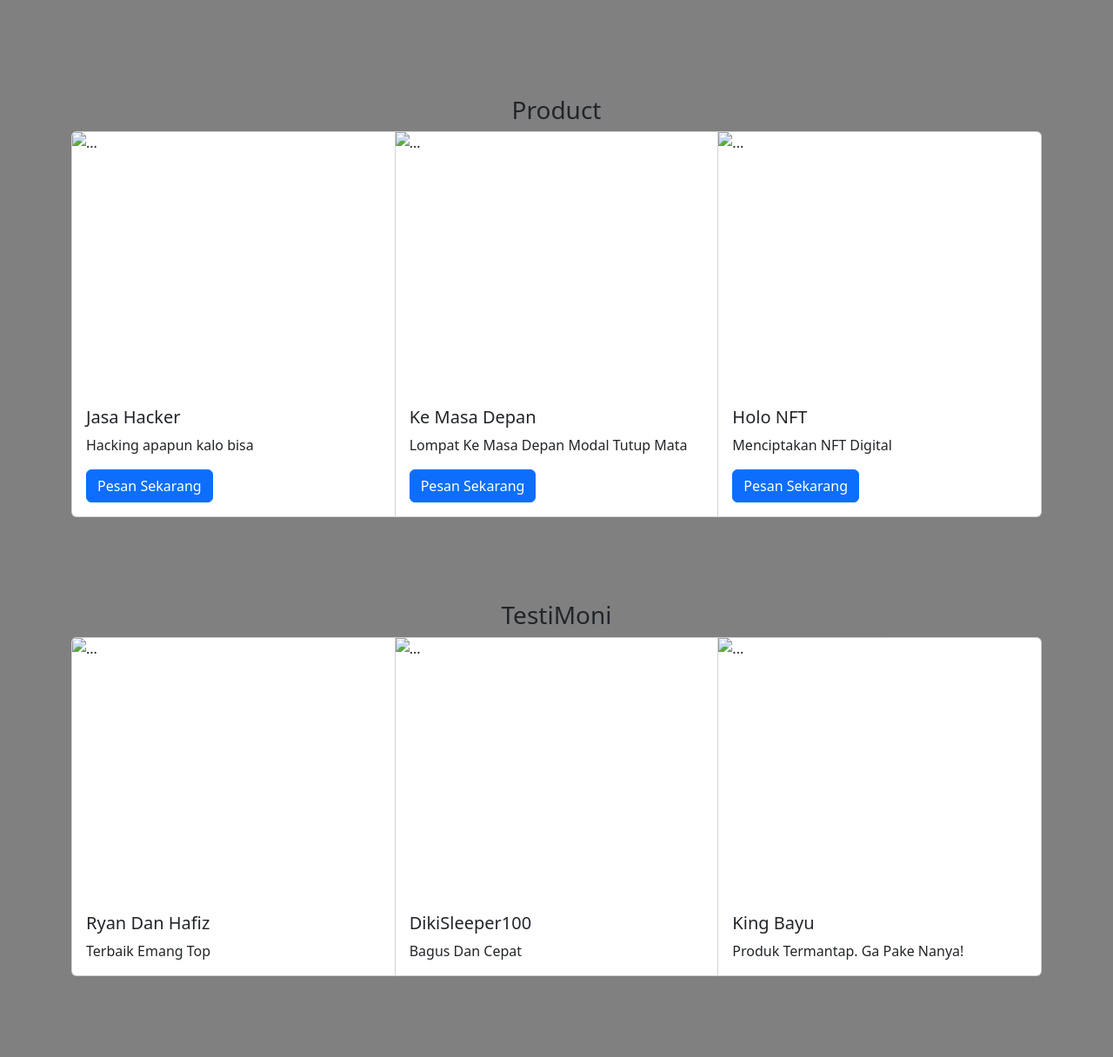
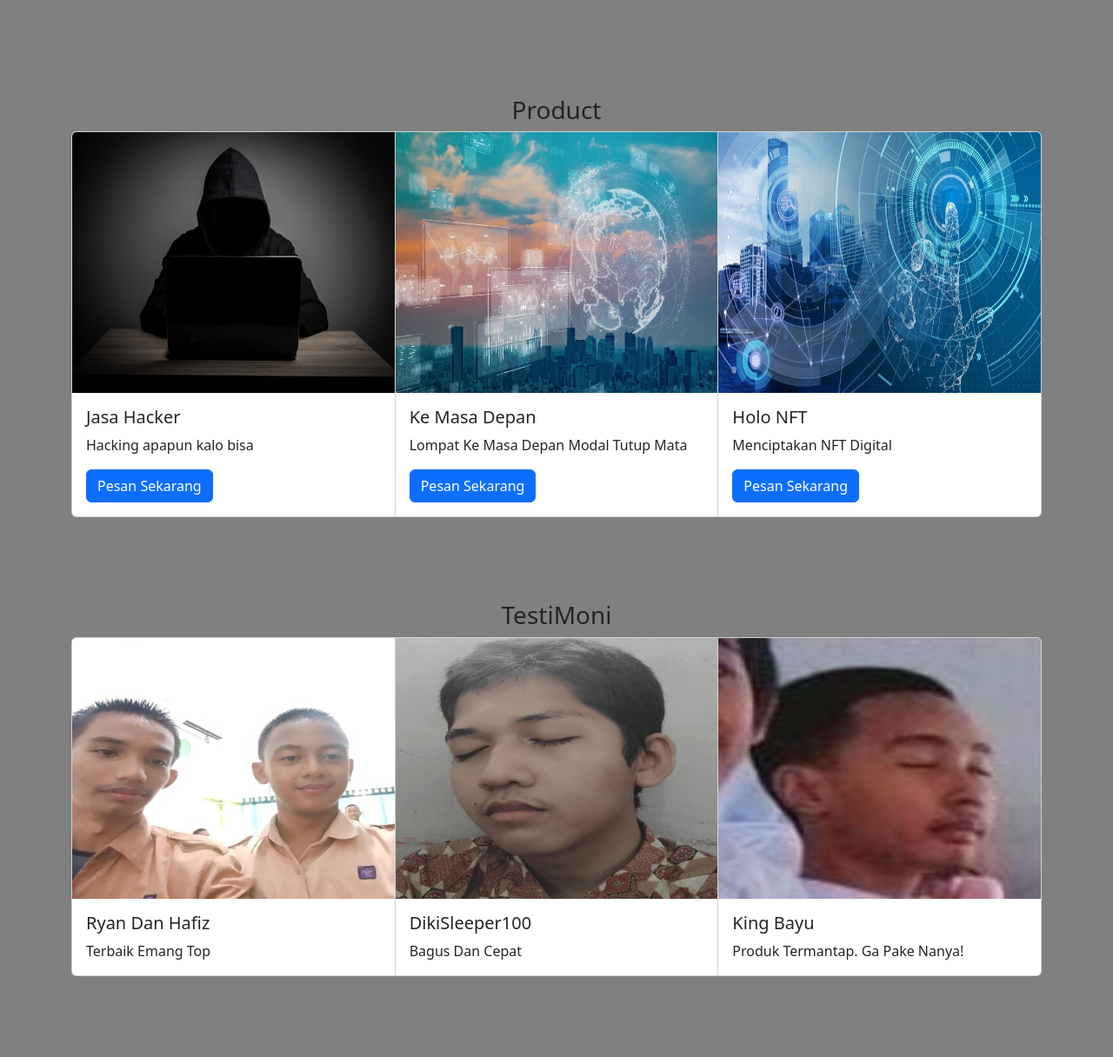
Before and after one commit to FATHURRAHMANARRIZKY/FBBD-Hosting, a plain HTML site: page index.html in a window 1280 px wide. Shown: the part 1624-2840 px from the top of the page at 87% size. Drawn offline with nearby package versions, Linux system fonts and the light colour scheme; the site is published under a folder, as on GitHub Pages, so addresses that start at the root find nothing.

Commit message:
Update index.html

```diff
--- a/index.html
+++ b/index.html
@@ -123,7 +123,7 @@
         <h3 align="center">Product</h3>
         <div class="card-group">
           <div class="card">
-            <img src="/Source/p1.jpg" class="card-img-top" alt="..." width="350px" height="300px">
+            <img src="./Source/p1.jpg" class="card-img-top" alt="..." width="350px" height="300px">
             <div class="card-body">
               <h5 class="card-title">Jasa Hacker </h5>
               <p class="card-text">Hacking apapun kalo bisa</p>
@@ -131,7 +131,7 @@
             </div>
           </div>
           <div class="card">
-            <img src="/Source/p2.jpg" class="card-img-top" alt="..." width="350px" height="300px">
+            <img src="./Source/p2.jpg" class="card-img-top" alt="..." width="350px" height="300px">
             <div class="card-body">
               <h5 class="card-title">Ke Masa Depan </h5>
               <p class="card-text">Lompat Ke Masa Depan Modal Tutup Mata</p>
@@ -139,7 +139,7 @@
             </div>
           </div>
           <div class="card">
-            <img src="/Source/p3.jpg" class="card-img-top" alt="..." width="350px" height="300px">
+            <img src="./Source/p3.jpg" class="card-img-top" alt="..." width="350px" height="300px">
             <div class="card-body">
               <h5 class="card-title">Holo NFT</h5>
               <p class="card-text">Menciptakan NFT Digital</p>
@@ -155,21 +155,21 @@
         <h3 align="center">TestiMoni</h3>
         <div class="card-group">
           <div class="card">
-            <img src="/Source/t1.jpg" class="card-img-top" alt="..." width="350px" height="300px">
+            <img src="./Source/t1.jpg" class="card-img-top" alt="..." width="350px" height="300px">
             <div class="card-body">
               <h5 class="card-title">Ryan Dan Hafiz</h5>
               <p class="card-text">Terbaik Emang Top</p>
             </div>
           </div>
           <div class="card">
-            <img src="/Source/t2.jpg" class="card-img-top" alt="..." width="350px" height="300px">
+            <img src="./Source/t2.jpg" class="card-img-top" alt="..." width="350px" height="300px">
             <div class="card-body">
               <h5 class="card-title">DikiSleeper100</h5>
               <p class="card-text">Bagus Dan Cepat</p>
             </div>
           </div>
           <div class="card">
-            <img src="/Source/t3.jpg" class="card-img-top" alt="..." width="350px" height="300px">
+            <img src="./Source/t3.jpg" class="card-img-top" alt="..." width="350px" height="300px">
             <div class="card-body">
               <h5 class="card-title">King Bayu</h5>
               <p class="card-text">Produk Termantap. Ga Pake Nanya!</p>
```
